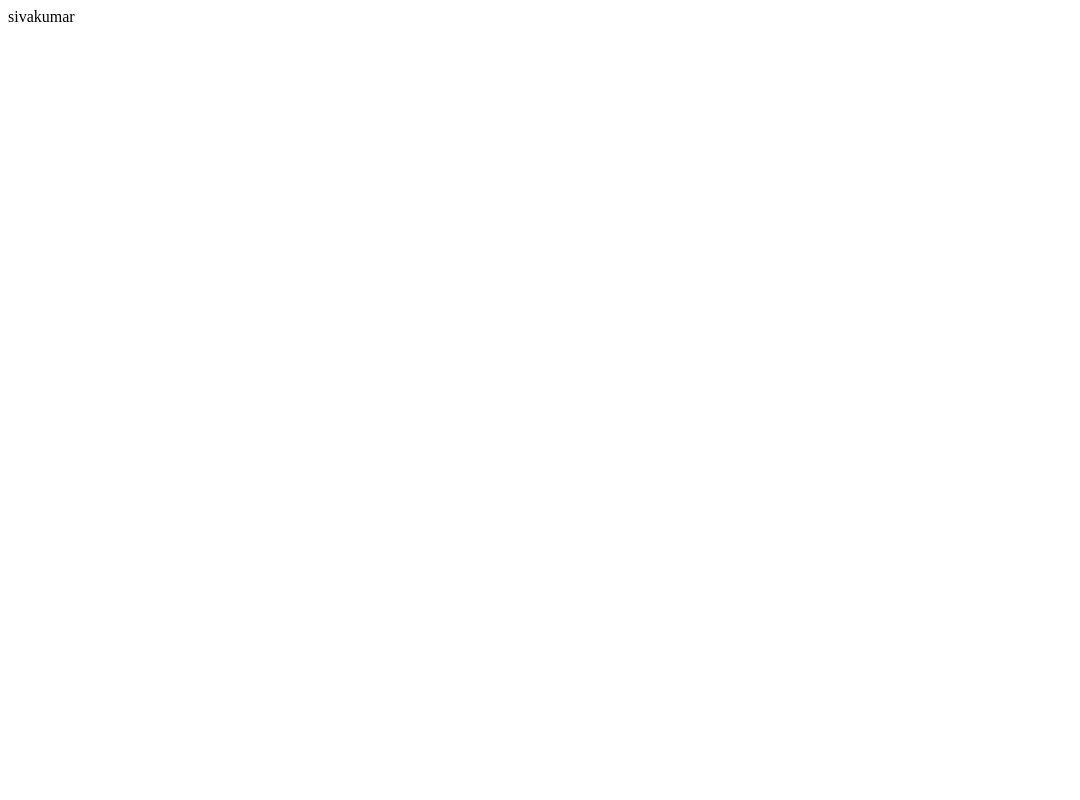
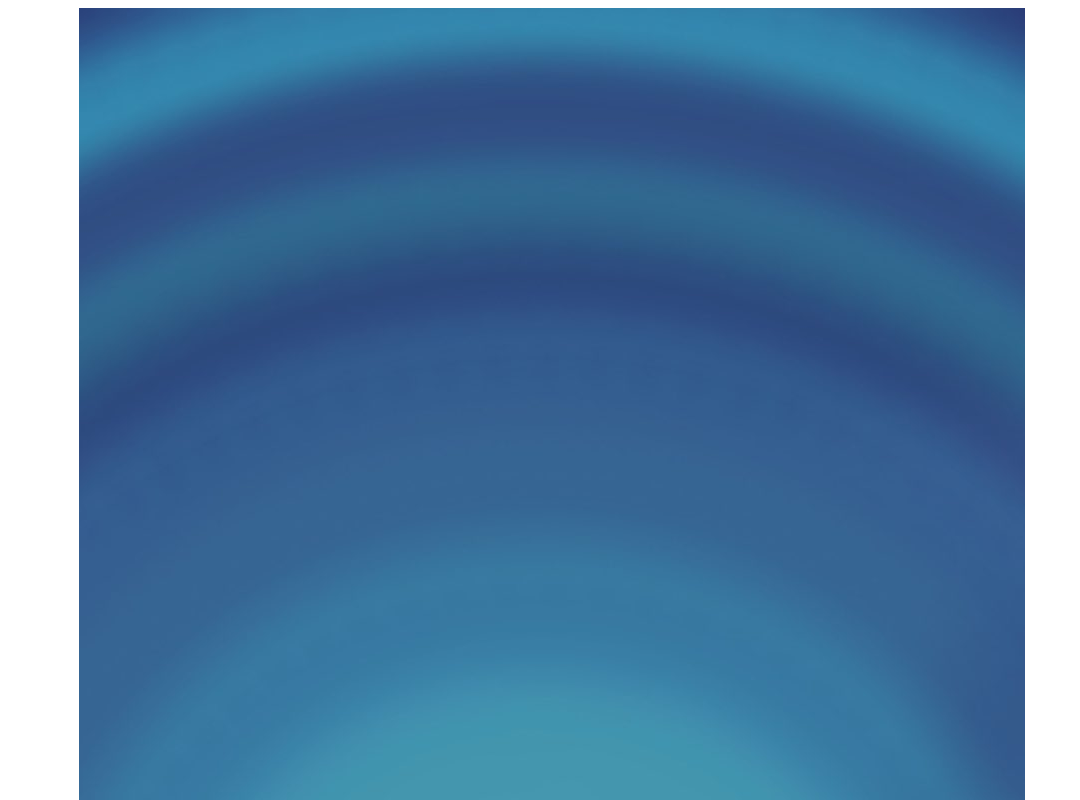
Before and after one commit to Sivapptvl/sathish, a plain HTML site: page index.html in a window 1280 px wide. Shown: the top 800 px of the page, without its empty margins (0-1080 px from the left). Drawn offline with Linux system fonts and the light colour scheme.

Commit message:
Update index.html

```diff
--- a/index.html
+++ b/index.html
@@ -5,5 +5,6 @@
 
   <body>
     sivakumar
+    <img src="./blue.jpg">
   </body>
 </html>
```
